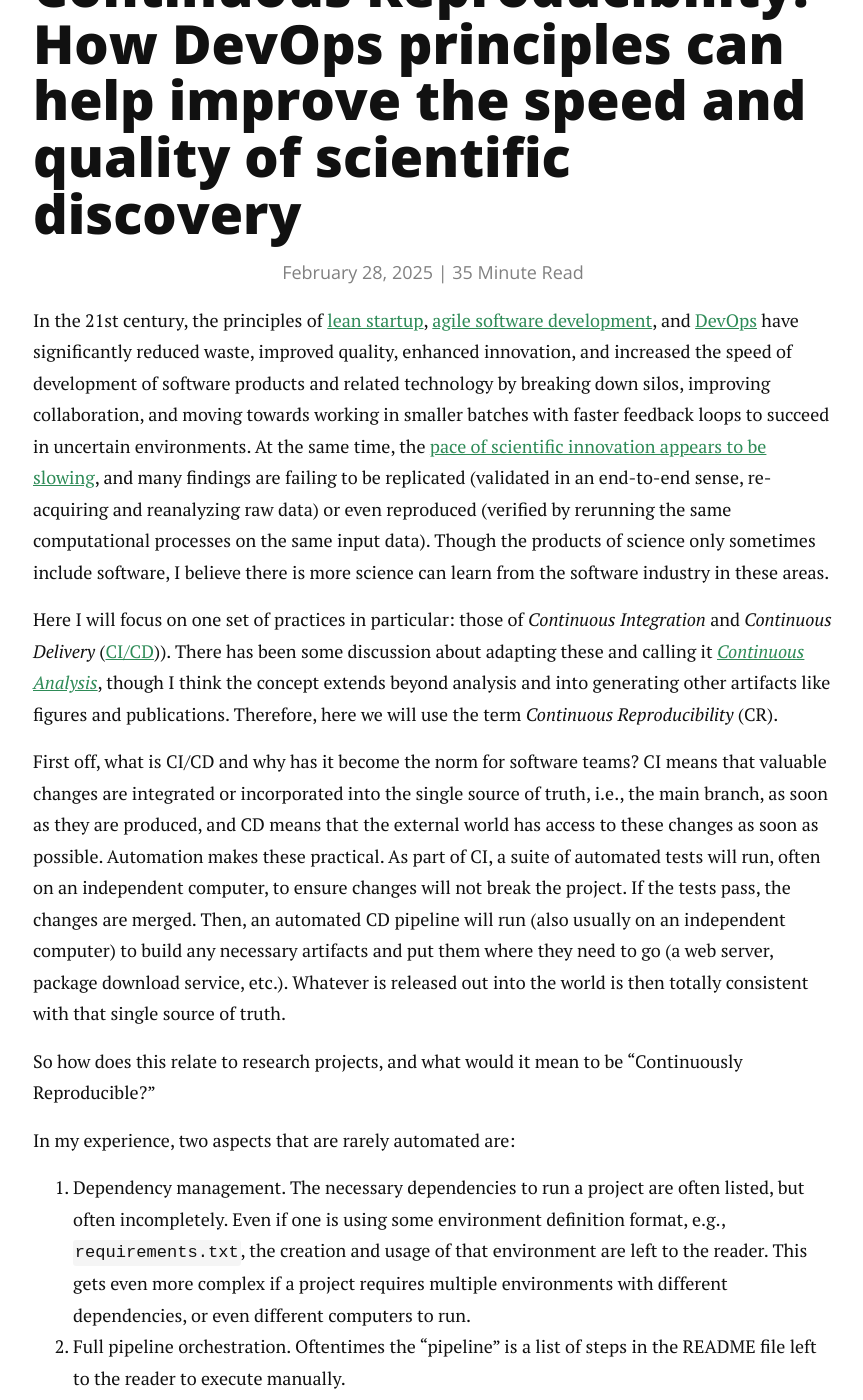
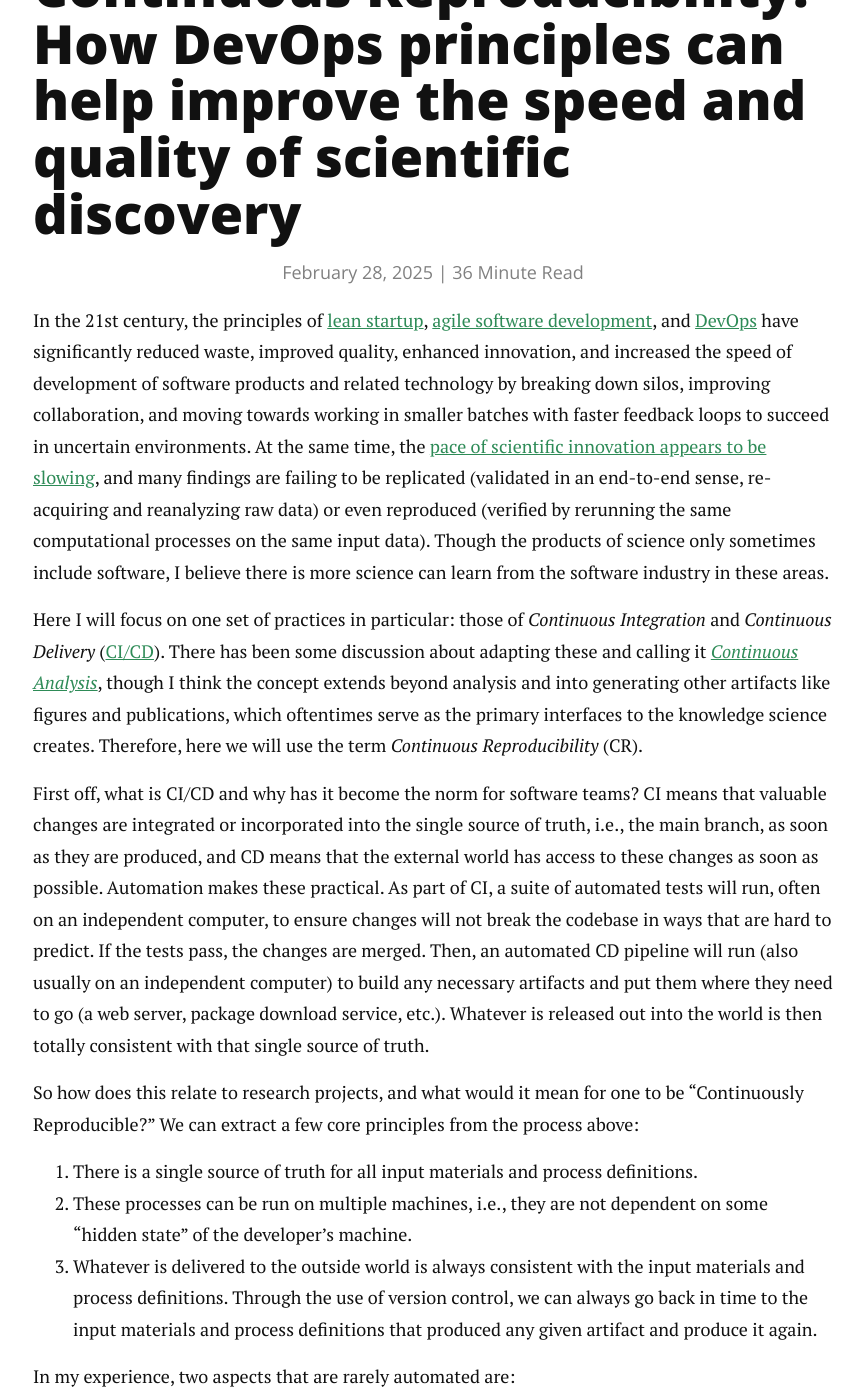
Before and after one commit to petebachant/petebachant.github.io, a Jekyll site: the page built from _posts/2025-02-28-continuous-reproducibility.markdown, in a window 1280 px wide and 1400 px high, scrolled down 344 px. Shown: the whole window, without its empty margins (207-1070 px from the left). Built offline with Jekyll 4.4.1, drawn with Linux system fonts in a browser that asks for light colours; nearby versions of some CDN libraries; comment, search, counter and statistics services are not loaded.

Commit message:
Condense some more

```diff
--- a/_posts/2025-02-28-continuous-reproducibility.markdown
+++ b/_posts/2025-02-28-continuous-reproducibility.markdown
@@ -36,12 +36,14 @@ in these areas.
 
 Here I will focus on one set of practices in particular:
 those of _Continuous Integration_ and _Continuous Delivery_
-([CI/CD](https://en.wikipedia.org/wiki/CI/CD))).
+([CI/CD](https://en.wikipedia.org/wiki/CI/CD)).
 There has been some discussion about adapting these
 and calling it
 [_Continuous Analysis_](https://arxiv.org/abs/2411.02283),
 though I think the concept extends beyond analysis and into
-generating other artifacts like figures and publications.
+generating other artifacts like figures and publications,
+which oftentimes serve as the primary interfaces to the knowledge
+science creates.
 Therefore, here we will use the term
 _Continuous Reproducibility_ (CR).
 
@@ -55,7 +57,7 @@ Automation makes these practical.
 As part of CI,
 a suite of automated tests will run,
 often on an independent computer,
-to ensure changes will not break the project.
+to ensure changes will not break the codebase in ways that are hard to predict.
 If the tests pass, the changes are merged.
 Then, an automated CD pipeline will run
 (also usually on an independent computer) to build
@@ -65,7 +67,19 @@ Whatever is released out into the world is then totally consistent
 with that single source of truth.
 
 So how does this relate to research projects,
-and what would it mean to be "Continuously Reproducible?"
+and what would it mean for one to be "Continuously Reproducible?"
+We can extract a few core principles from the process above:
+
+1. There is a single source of truth for all input materials and process
+   definitions.
+2. These processes can be run on multiple machines, i.e., they are not
+   dependent on some "hidden state" of the developer's machine.
+3. Whatever is delivered to the outside world is always
+   consistent with the input
+   materials and process definitions.
+   Through the use of version control, we can always go back in time to the
+   input materials and process definitions that produced any given artifact
+   and produce it again.
 
 In my experience, two aspects that are rarely automated are:
 
```
